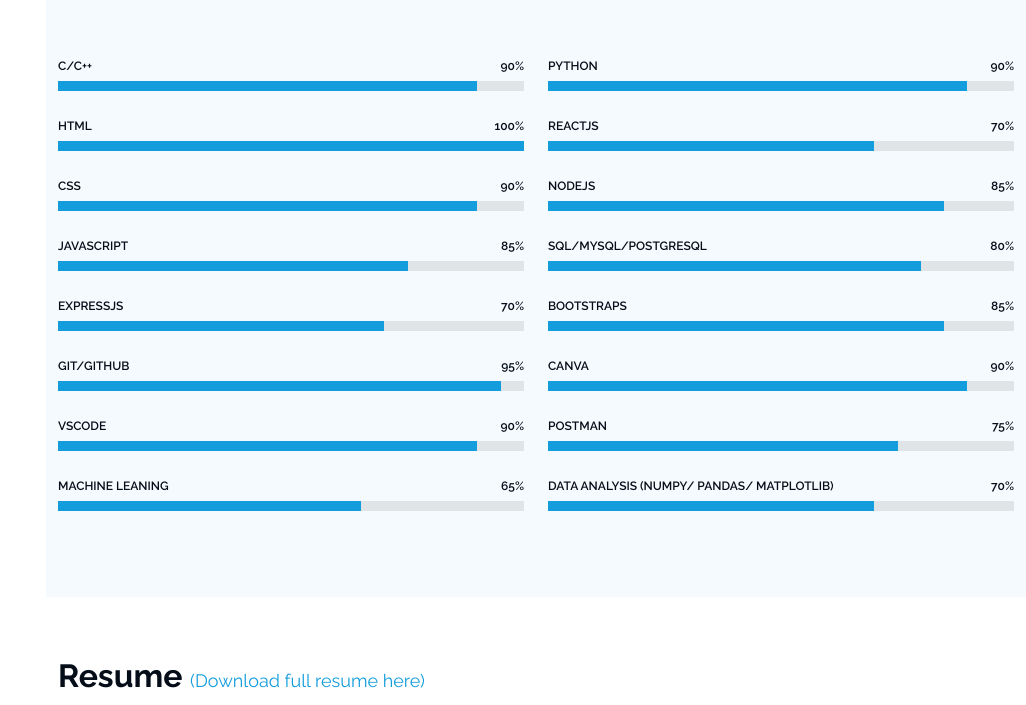
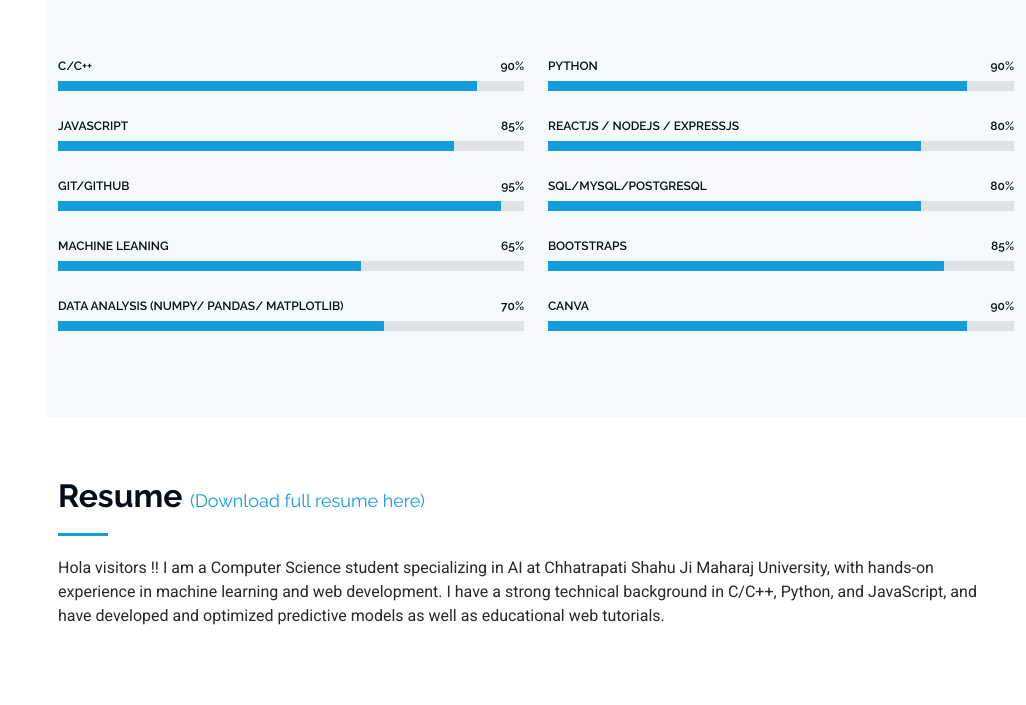
Before and after one commit to yaarAdarsh/AdarshSahu, a plain HTML site: page index.html in a window 1280 px wide. Shown: the part 1896-2601 px from the top of the page, without its empty margins (254-1280 px from the left). Drawn offline with Linux system fonts and the light colour scheme.

Commit message:
improved

```diff
--- a/index.html
+++ b/index.html
@@ -217,33 +217,33 @@
               </div>
             </div><!-- End Skills Item -->
 
-            <div class="progress">
+            <!-- <div class="progress">
               <span class="skill"><span>HTML</span> <i class="val">100%</i></span>
               <div class="progress-bar-wrap">
                 <div class="progress-bar" role="progressbar" aria-valuenow="100" aria-valuemin="0" aria-valuemax="100"></div>
               </div>
-            </div><!-- End Skills Item -->
+            </div>End Skills Item -->
 
-            <div class="progress">
+            <!-- <div class="progress">
               <span class="skill"><span>CSS</span> <i class="val">90%</i></span>
               <div class="progress-bar-wrap">
                 <div class="progress-bar" role="progressbar" aria-valuenow="90" aria-valuemin="0" aria-valuemax="100"></div>
               </div>
-            </div><!-- End Skills Item -->
+            </div>End Skills Item -->
 
             <div class="progress">
               <span class="skill"><span>JavaScript</span> <i class="val">85%</i></span>
               <div class="progress-bar-wrap">
-                <div class="progress-bar" role="progressbar" aria-valuenow="75" aria-valuemin="0" aria-valuemax="100"></div>
+                <div class="progress-bar" role="progressbar" aria-valuenow="85" aria-valuemin="0" aria-valuemax="100"></div>
               </div>
             </div><!-- End Skills Item -->
 
-            <div class="progress">
+            <!-- <div class="progress">
               <span class="skill"><span>Expressjs</span> <i class="val">70%</i></span>
               <div class="progress-bar-wrap">
                 <div class="progress-bar" role="progressbar" aria-valuenow="70" aria-valuemin="0" aria-valuemax="100"></div>
               </div>
-            </div><!-- End Skills Item -->
+            </div>End Skills Item -->
 
             <div class="progress">
               <span class="skill"><span>Git/github</span> <i class="val">95%</i></span>
@@ -252,17 +252,24 @@
               </div>
             </div><!-- End Skills Item -->
 
-            <div class="progress">
+            <!-- <div class="progress">
               <span class="skill"><span>vscode</span> <i class="val">90%</i></span>
               <div class="progress-bar-wrap">
                 <div class="progress-bar" role="progressbar" aria-valuenow="90" aria-valuemin="0" aria-valuemax="100"></div>
               </div>
-            </div><!-- End Skills Item -->
+            </div>End Skills Item -->
 
             <div class="progress">
               <span class="skill"><span>Machine Leaning</span> <i class="val">65%</i></span>
               <div class="progress-bar-wrap">
                 <div class="progress-bar" role="progressbar" aria-valuenow="65" aria-valuemin="0" aria-valuemax="100"></div>
+              </div>
+            </div><!-- End Skills Item -->
+
+            <div class="progress">
+              <span class="skill"><span>Data analysis (Numpy/ pandas/ matplotlib)</span> <i class="val">70%</i></span>
+              <div class="progress-bar-wrap">
+                <div class="progress-bar" role="progressbar" aria-valuenow="70" aria-valuemin="0" aria-valuemax="100"></div>
               </div>
             </div><!-- End Skills Item -->
 
@@ -278,18 +285,18 @@
             </div><!-- End Skills Item -->
 
             <div class="progress">
-              <span class="skill"><span>ReactJS</span> <i class="val">70%</i></span>
+              <span class="skill"><span>ReactJS / NodeJS / ExpressJS</span> <i class="val">80%</i></span>
               <div class="progress-bar-wrap">
-                <div class="progress-bar" role="progressbar" aria-valuenow="70" aria-valuemin="0" aria-valuemax="100"></div>
+                <div class="progress-bar" role="progressbar" aria-valuenow="80" aria-valuemin="0" aria-valuemax="100"></div>
               </div>
             </div><!-- End Skills Item -->
 
-            <div class="progress">
+            <!-- <div class="progress">
               <span class="skill"><span>Nodejs</span> <i class="val">85%</i></span>
               <div class="progress-bar-wrap">
                 <div class="progress-bar" role="progressbar" aria-valuenow="85" aria-valuemin="0" aria-valuemax="100"></div>
               </div>
-            </div><!-- End Skills Item -->
+            </div>End Skills Item -->
 
             <div class="progress">
               <span class="skill"><span>SQL/mysql/postgresql</span> <i class="val">80%</i></span>
@@ -312,19 +319,13 @@
               </div>
             </div><!-- End Skills Item -->
 
-            <div class="progress">
+            <!-- <div class="progress">
               <span class="skill"><span>postman</span> <i class="val">75%</i></span>
               <div class="progress-bar-wrap">
                 <div class="progress-bar" role="progressbar" aria-valuenow="75" aria-valuemin="0" aria-valuemax="100"></div>
               </div>
-            </div><!-- End Skills Item -->
+            </div>End Skills Item -->
 
-            <div class="progress">
-              <span class="skill"><span>Data analysis (Numpy/ pandas/ matplotlib)</span> <i class="val">70%</i></span>
-              <div class="progress-bar-wrap">
-                <div class="progress-bar" role="progressbar" aria-valuenow="70" aria-valuemin="0" aria-valuemax="100"></div>
-              </div>
-            </div><!-- End Skills Item -->
 
           </div>
 
@@ -827,7 +828,7 @@
                 <i class="bi bi-envelope flex-shrink-0"></i>
                 <div>
                   <h3>Email Us</h3>
-                  <p>addudx@gmail.com</p>
+                  <p>adarshsahu1310@gmail.com</p>
                 </div>
               </div><!-- End Info Item -->
 
```
